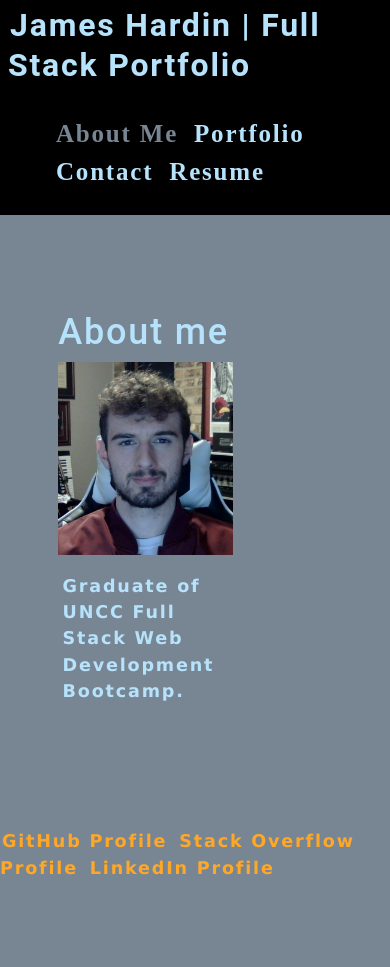
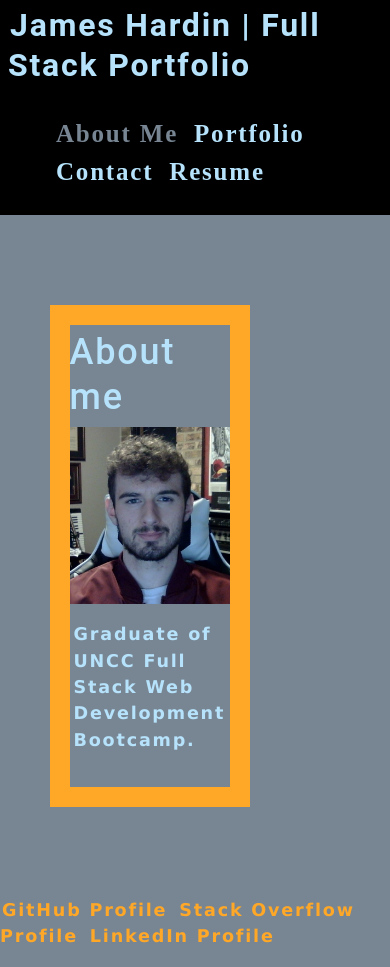
Before and after one commit to JamesHardin02/JamesHardin-Full-Stack-Portfolio, a React (Create React App) app: page / in a window 390 px wide. Before the commit the page ends 899 px from the top, so only its background shows below. Built offline with nearby package versions, Linux system fonts and the light colour scheme.

Commit message:
working on responsiveness of about me section

```diff
--- a/src/index.css
+++ b/src/index.css
@@ -281,7 +281,6 @@ a {
 	padding: 2px 4px;
 	margin-left: -2px;
 	margin-right: -2px;
-
 }
 
 .navActive {
@@ -289,16 +288,16 @@ a {
 }
 /*ABOUT-ME STYLES*/
 .about-me{
-  width: 60%;
-  margin-left: 3%;
+  border: 20px, solid, var(--primary);
+  width: clamp(200px, 50%, 600px) ;
   display: flex;
   flex-direction: column;
+  align-items: center;
 }
 
 .about-me img{
   margin: 1% 0;
   align-self: center;
-  width: 35%;
   border: 5px ridge var(--primary-color)
 }
 
```
